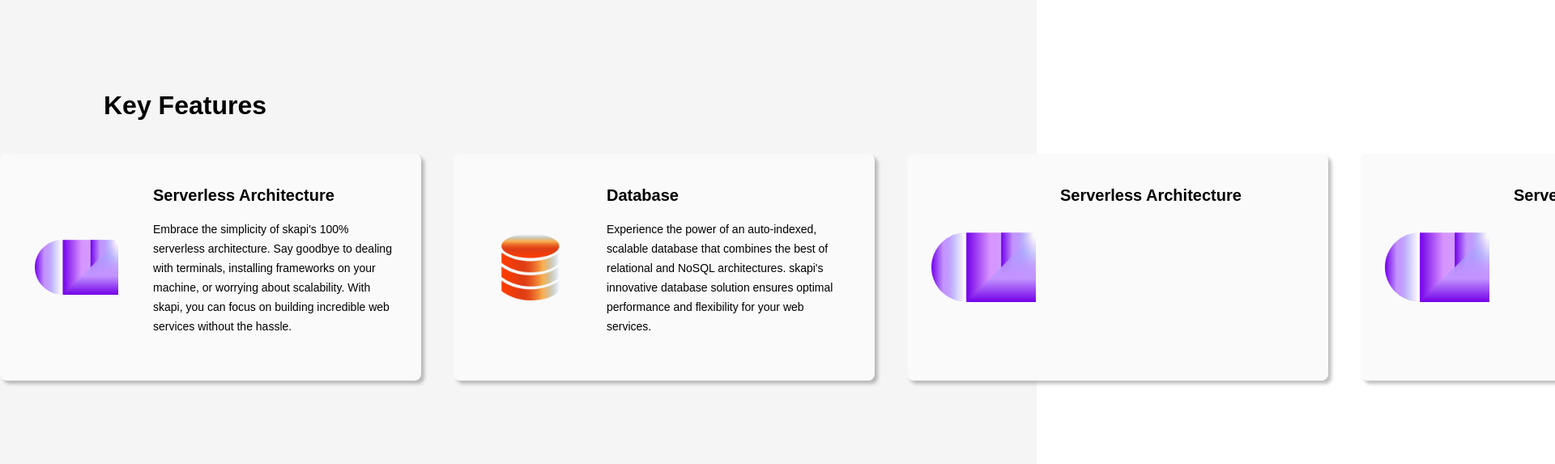
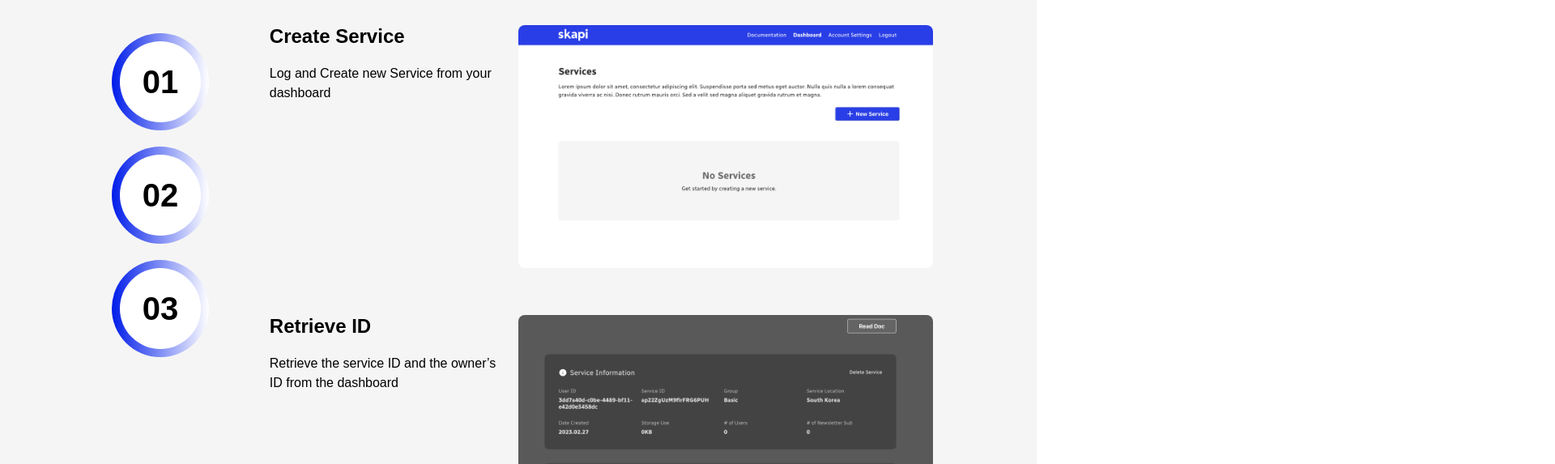
Before and after one commit to kkb75281/skapi-landing, a Vue app: page / in a window 1280 px wide. Shown: the part 1670-2243 px from the top of the page at 81% size, 1920 px wide, since content can reach past the window. Built offline with nearby package versions, Linux system fonts and the light colour scheme; a web font is replaced by a local one.

Commit message:
2023.03.28

```diff
--- a/src/views/HomeView.vue
+++ b/src/views/HomeView.vue
@@ -24,10 +24,11 @@ main
   section.sectionBox.showVideo
     .videoCont
       img(src="@/assets/img/video.svg")
-  section.sectionBox.features
+  //- section.sectionBox.features
+    .stickyWrap
       .feaCont
         h3 Key Features
-    .cardWrap
+      .cardWrap()
         .cardInner
           .card
             .cardIcon
@@ -43,22 +44,96 @@ main
               p Experience the power of an auto-indexed, scalable database that combines the best of relational and NoSQL architectures. skapi's innovative database solution ensures optimal performance and flexibility for your web services.
           .card
             .cardIcon
-            img(src="@/assets/img/Asset21.svg")
+              img(src="@/assets/img/Asset15.png" style="width: 86px;")
             .cardCont
-            h4 Serverless Architecture
-            p
+              h4 Authentication
+              p Take advantage of unlimited, pay-as-you-go cloud storage with skapi. Whether it's web hosting or serving large files with security restrictions, our platform provides the flexibility and reliability you need to manage your digital assets.
           .card
             .cardIcon
-            img(src="@/assets/img/Asset21.svg")
+              img(src="@/assets/img/Asset16.png" style="width: 122px;")
             .cardCont
-            h4 Serverless Architecture
-            p
+              h4 Cloud Storage
+              p Take advantage of unlimited, pay-as-you-go cloud storage with skapi. Whether it's web hosting or serving large files with security restrictions, our platform provides the flexibility and reliability you need to manage your digital assets.
   section.sectionBox.getStart
+    .startCont
+      h3 Getting Started
+      .levelWrap
+        .levelBar
+          .lb.lb1
+            .num 01
+            .dot
+          .lb.lb2
+            .num 02
+            .dot
+          .lb.lb3
+            .num 03
+            .dot
+        .levelInner
+          .level.lv1
+            .lvCont
+              .lvTit Create Service
+              .lvDesc Log and Create new Service from your dashboard
+            .lvImg
+              img(src="@/assets/img/lvImg1.png" style="width: 512px;")
+          .level.lv2
+            .lvCont
+              .lvTit Retrieve ID
+              .lvDesc Retrieve the service ID and the owner’s ID from the dashboard
+            .lvImg
+              img(src="@/assets/img/lvImg2.png" style="width: 512px;")
+          .level.lv3
+            .lvCont
+              .lvTit Initialize Skapi
+              .lvDesc Import and Initialize Skapi from index.html. Replace ‘SERVICE_ID’ and ‘OWNERS_ID’ with appropriate value.
+            .lvImg
+              img(src="@/assets/img/lvImg1.png" style="width: 512px;")
   section.sectionBox.trySkapi
 </template>
 
 <script setup>
+import { onMounted, ref } from 'vue';
 
+let currentScroll = ref(0);
+let moveSpeed = ref(0);
+
+// onMounted(() => {
+//   let features = document.querySelector('.features');
+//   let featuresTop = features.getBoundingClientRect().top + window.pageYOffset;
+//   let stickyWrap = document.querySelector('.stickyWrap');
+//   let stickyWrapTop = stickyWrap.getBoundingClientRect().top + window.pageYOffset;
+//   let feaCont = document.querySelector('.feaCont');
+//   let cardWrap = document.querySelector('.cardWrap');
+//   let feaContPoition = feaCont.getBoundingClientRect();
+
+//   cardWrap.style.left = feaContPoition.left + "px";
+
+//   // window.addEventListener('scroll', (e)=> {
+//   //   currentScroll = window.scrollY + 500;
+
+//   //   let featuresTop = features.offsetTop;
+//   //   let moveSpeed = (currentScroll - featuresTop) * 1.3;
+
+//   //   if(currentScroll >= featuresTop) {
+//   //     cardWrap.style.left = (feaContPoition.left - moveSpeed) + "px";
+//   //   }
+//   // })
+
+//   window.addEventListener('scroll', (e) => {
+//     currentScroll = window.scrollY;
+//     moveSpeed = (currentScroll - stickyWrapTop);
+
+//     if(currentScroll >= featuresTop) {
+//       cardWrap.style.left = (feaContPoition.left - moveSpeed) + "px";
+
+//       // if(cardWrap.style.left = "-800px") {
+//       //   features.classList.add('posi')
+//       // }
+//     }
+
+//     // console.log(currentScroll, moveSpeed)
+//   })
+
+// })
 </script>
 
 <style lang="less">
@@ -212,10 +287,16 @@ main {
       }
     }
     &.features {
-      position: relative;
+      // position: relative;
       height: 100vh;
+
+      .stickyWrap {
         display: flex;
         align-items: center;
+        overflow: hidden;
+        position: sticky;
+        top: 0;
+        margin: 0 auto;
 
         .feaCont {
           width: 1024px;
@@ -229,6 +310,8 @@ main {
         }
         .cardWrap {
           position: absolute;
+          left: 0;
+          width: 1960px;
 
           .cardInner {
             width: 100%;
@@ -236,6 +319,9 @@ main {
             flex-wrap: nowrap;
             box-sizing: border-box;
 
+            &:last-child {
+              margin-right: 0;
+            }
             .card {
               width: 460px;
               height: 280px;
@@ -279,5 +365,91 @@ main {
         }
       }
     }
+    &.getStart {
+      width: 1024px;
+      height: 100vh;
+      margin: 0 auto;
+
+      .startCont {
+        h3 {
+          font-size: 32px;
+          font-weight: 700;
+        }
+        .levelWrap {
+          display: flex;
+          flex-wrap: nowrap;
+
+          .levelBar {
+            width: 20%;
+
+            .lb {
+              display: flex;
+              flex-wrap: nowrap;
+
+              .num {
+                position: relative;
+                width: 100px;
+                height: 100px;
+                margin: 10px;
+                border: 10px solid transparent;
+                border-radius: 50%;
+                background-image: linear-gradient(#fff, #fff),
+                linear-gradient(to right, #001CE9 0%, #fff 100%);
+                background-origin: border-box;
+                background-clip: content-box, border-box;
+                display: flex;
+                align-items: center;
+                justify-content: center;
+                font-size: 40px;
+                font-weight: 700;
+              }
+            }
+          }
+          .levelInner {
+            width: 80%;
+
+            &:last-child {
+              padding-bottom: 0;
+            }
+            .level {
+              display: flex;
+              flex-wrap: nowrap;
+              height: 300px;
+              padding-bottom: 58px;
+
+              .lvCont {
+                width: calc(100% - 512px);
+                margin-right: 24px;
+                box-sizing: border-box;
+
+                .lvTit {
+                  font-size: 24px;
+                  font-weight: 700;
+                  margin-bottom: 20px;
+                }
+                .lvDesc {
+                  font-size: 16px;
+                  font-weight: 400;
+                  line-height: 24px;
+                }
+              }
+              .lvImg {
+                width: 512px;
+                box-sizing: border-box;
+
+                img {
+                  width: 512px;
+                  height: 300px;
+                  object-fit: cover;
+                  object-position: top;
+                  border-radius: 8px;
+                }
+              }
+            }
+          }
+        }
+      }
+    }
+  }
 }
 </style>
```
Also changed, not shown: src/assets/img/lvImg1.png (added), src/assets/img/lvImg2.png (added). Lines whose indentation alone changed are shown as unchanged.
